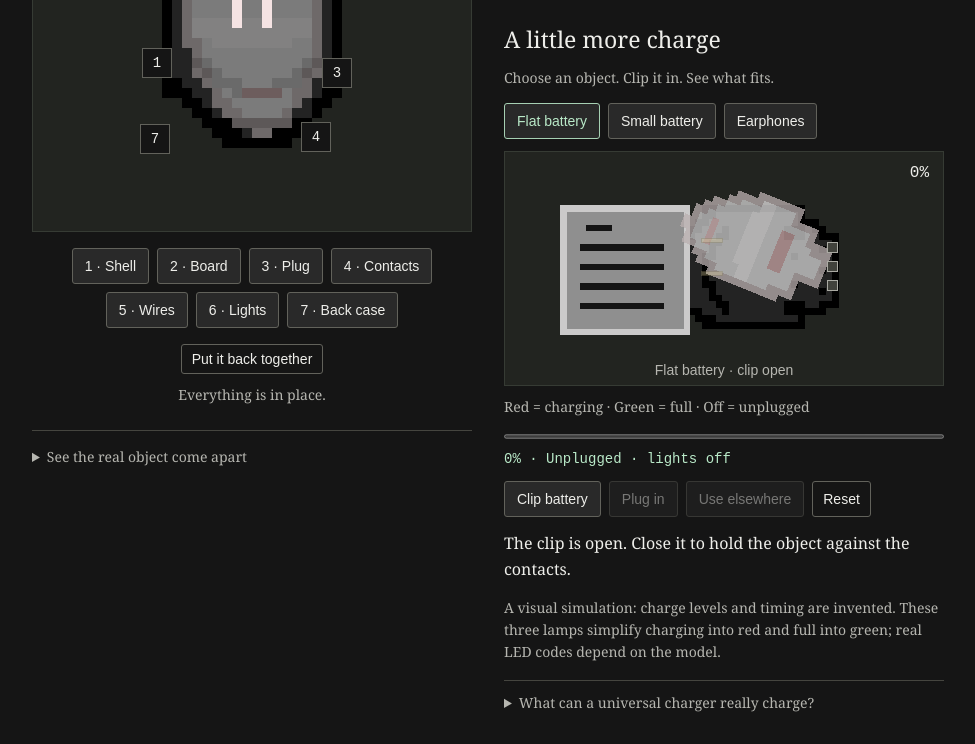
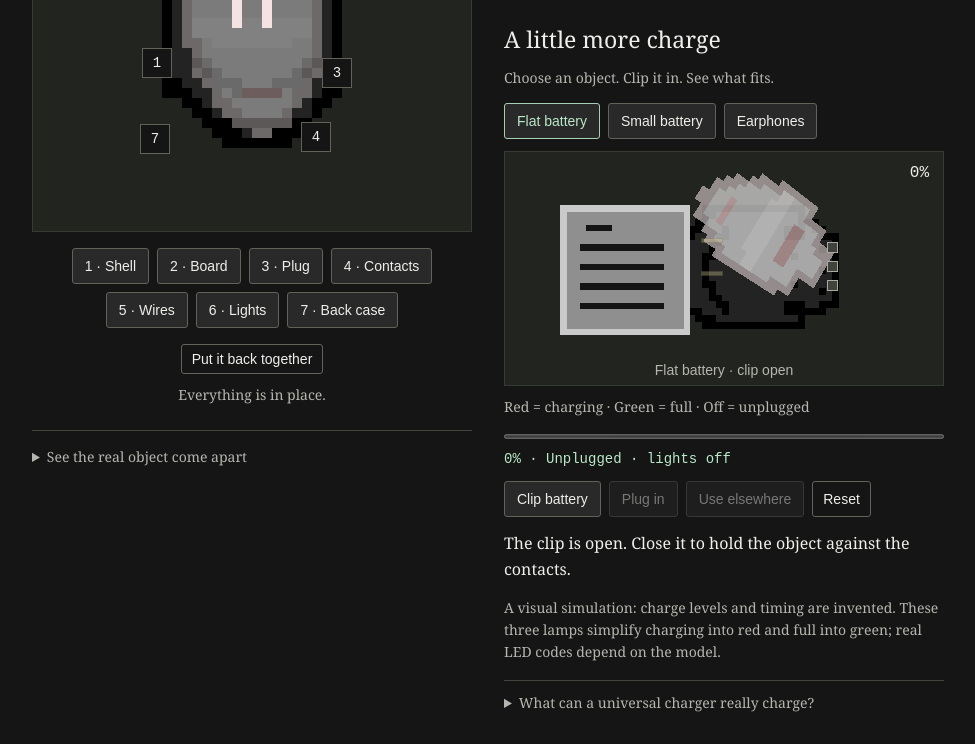
Before and after one commit to Yanwugirl/Creattech_Websites-JiaMing, a website: page universal-charger/charger.html in a window 1280 px wide. Both pictures are taken after a click on the button "Use elsewhere". Shown: the part 365-1109 px from the top of the page, without its empty margins (152-1127 px from the left). Drawn offline with Linux system fonts and the light colour scheme.

Commit message:
Lift the glass clip into depth around its fixed hinge

```diff
--- a/universal-charger/style.css
+++ b/universal-charger/style.css
@@ -71,16 +71,17 @@ summary { color: #b6b6b0; font-size: 14px; cursor: pointer; }
 #charge-body, #charge-cover { position: absolute; width: 220px; height: 220px; pointer-events: none; }
 #charge-body { left: 86px; top: 0; transform: rotate(90deg); z-index: 1; }
 #charge-item { position: absolute; width: 130px; height: 130px; object-fit: contain; left: 30px; top: 48px; z-index: 2; transition: transform .3s steps(3, end); }
-/* The cover's (16, 6) pixel is its hinge. Keep it on the body's right side.
-   Opening changes only the angle, so this point never slides away. */
-#charge-cover { left: calc(var(--hinge-x) - var(--clip-anchor-x)); top: calc(var(--hinge-y) - var(--clip-anchor-y)); transform-origin: var(--clip-anchor-x) var(--clip-anchor-y); transform: rotate(90deg); z-index: 3; opacity: .75; transition: transform .3s steps(3, end); }
+/* The cover's (16, 6) pixel is its hinge. The final rotateZ only orients
+   the drawing. rotateY opens the clip into depth; the paired rotateX
+   transforms give us a view from above, so its front edge lifts upward. */
+#charge-cover { left: calc(var(--hinge-x) - var(--clip-anchor-x)); top: calc(var(--hinge-y) - var(--clip-anchor-y)); transform-origin: var(--clip-anchor-x) var(--clip-anchor-y); transform: perspective(600px) rotateX(45deg) rotateY(0deg) rotateX(-45deg) rotateZ(90deg); z-index: 3; opacity: .75; transition: transform .3s steps(3, end); }
 .contact-pins { position: absolute; left: 147px; top: 81px; z-index: 4; display: grid; gap: 28px; }
 .contact-pins i { width: 22px; height: 5px; background: #dbce9b; border: 1px solid #8f855f; }
 .indicator-lights { position: absolute; top: calc(var(--hinge-y) - 24.5px); left: calc(var(--hinge-x) + 8px); display: flex; flex-direction: column; gap: 8px; z-index: 5; }
 .indicator-lights span { width: 11px; height: 11px; border: 1px solid #aaaaa3; background: #41423c; }
 #charging-stage[data-state="charging"] .indicator-lights span { background: #ef6562; }
 #charging-stage[data-state="full"] .indicator-lights span { background: #8ee89e; }
-#charging-stage[data-seated="false"] #charge-cover { transform: rotate(112deg); }
+#charging-stage[data-seated="false"] #charge-cover { transform: perspective(600px) rotateX(45deg) rotateY(45deg) rotateX(-45deg) rotateZ(90deg); }
 #charging-stage[data-seated="false"] #charge-item { transform: translateX(-24px); }
 #charging-stage[data-seated="false"] .contact-pins { opacity: .35; }
 #charging-stage[data-item="small"] #charge-item { width: 100px; height: 100px; left: 60px; top: 61px; }
```
Also changed, not shown: universal-charger/README.md.
